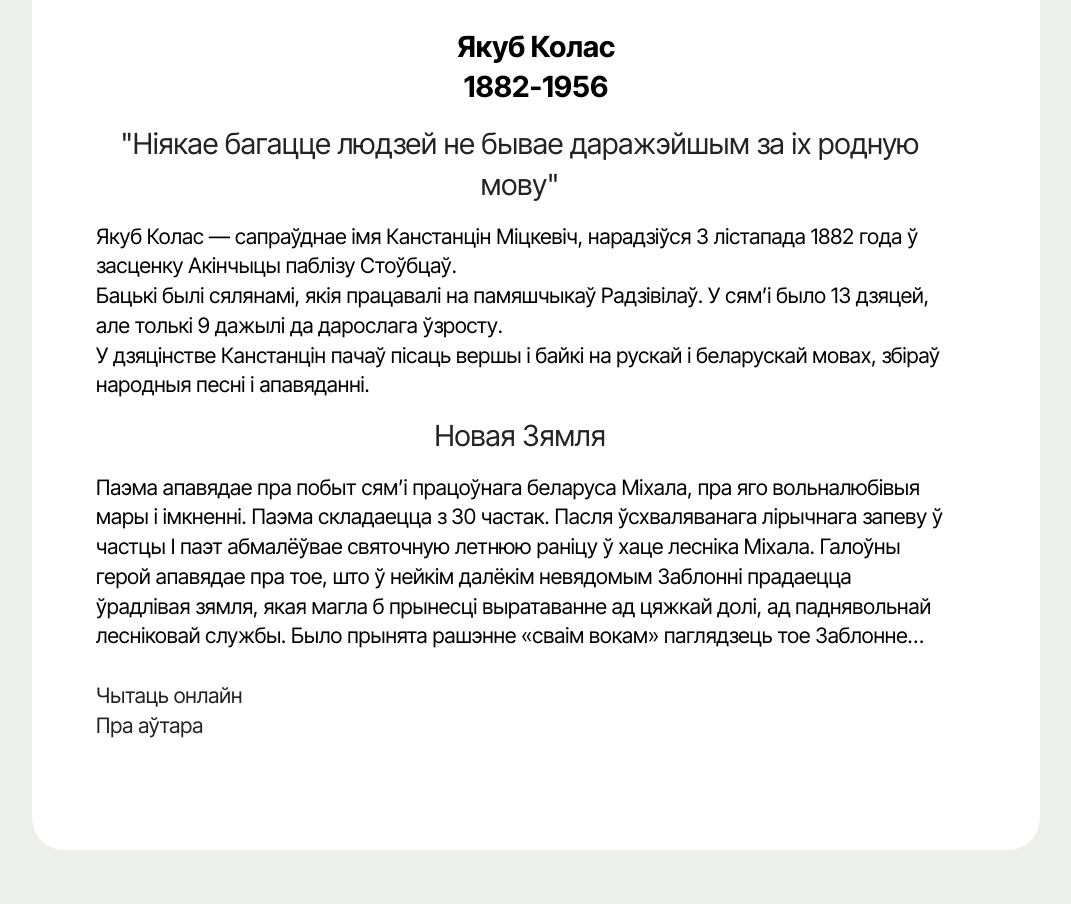
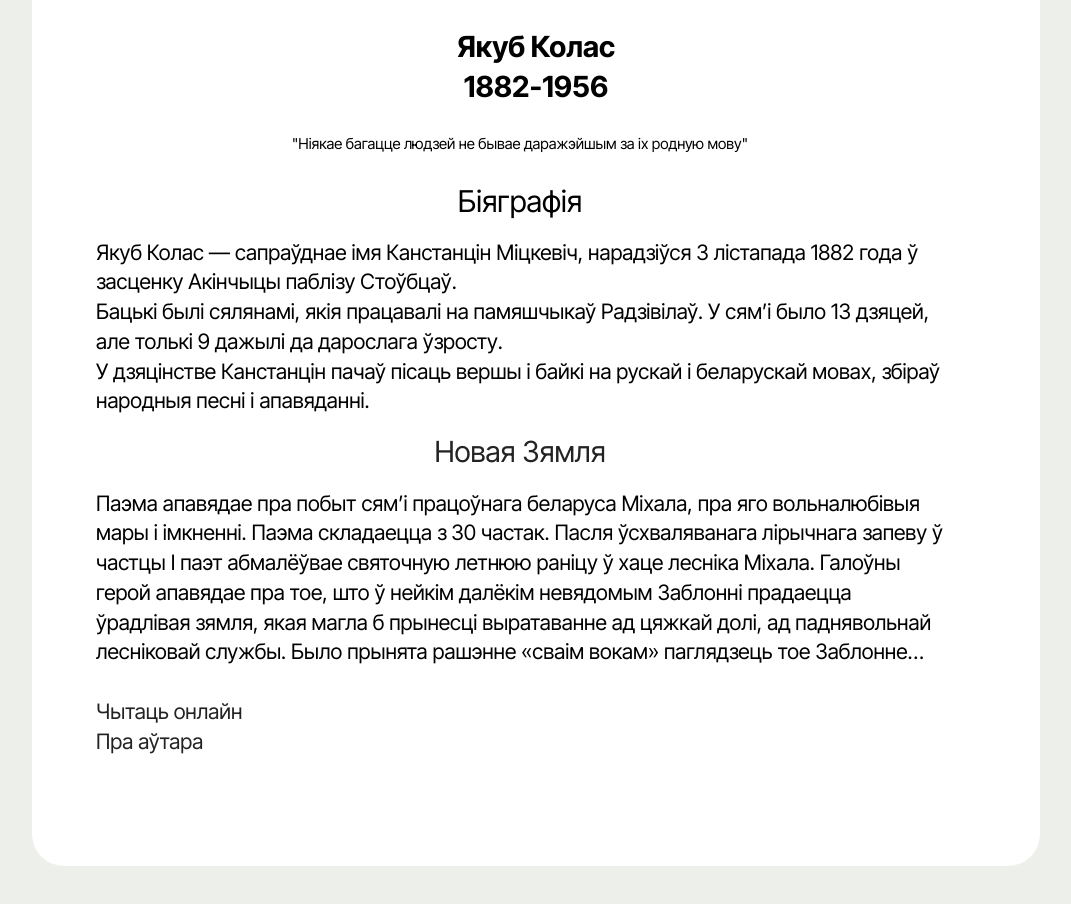
Before and after one commit to Wafflelover404/SchoolApp-BelLit, a plain HTML site: page Frontend/article/index.html in a window 1280 px wide. Shown: the part 1320-2224 px from the top of the page, without its empty margins (104-1175 px from the left). Drawn offline with Linux system fonts and the light colour scheme.

Commit message:
Update index.html

```diff
--- a/Frontend/article/index.html
+++ b/Frontend/article/index.html
@@ -34,7 +34,8 @@
                                     <h4 class="mbr-section-subtitle mbr-fonts-style mb-3 display-5">
                                         <strong>
                                         </strong>
-                                        <div><h4 class="mbr-section-subtitle mbr-fonts-style mb-3 display-5"><a href="https://be.wikipedia.org/wiki/%D0%AF%D0%BA%D1%83%D0%B1_%D0%9A%D0%BE%D0%BB%D0%B0%D1%81" class="text-black" target="_blank">"Ніякае багацце людзей не бывае даражэйшым за іх родную мову"</a></h4></div>
+                                        <div><h4 class="mbr-section-subtitle mbr-fonts-style mb-3 display-5" style="font-size: 15px;">"Ніякае багацце людзей не бывае даражэйшым за іх родную мову"</h4></div>
+                                        <div><strong><a href="https://be.wikipedia.org/wiki/%D0%AF%D0%BA%D1%83%D0%B1_%D0%9A%D0%BE%D0%BB%D0%B0%D1%81" class="text-black" target="_blank"><h4 class="mbr-section-subtitle mbr-fonts-style mb-3 display-5" style="font-size: 30px;">Біяграфія</h4></a></strong></div>
                                     </h4>
                                     <p class="mbr-text mbr-fonts-style display-7">Якуб Колас — сапраўднае імя Канстанцін Міцкевіч, нарадзіўся 3 лістапада 1882 года ў засценку Акінчыцы паблізу Стоўбцаў.
                                         <br>Бацькі былі сялянамі, якія працавалі на памяшчыкаў Радзівілаў. У сям’і было 13 дзяцей, але толькі 9 дажылі да дарослага ўзросту.
```
